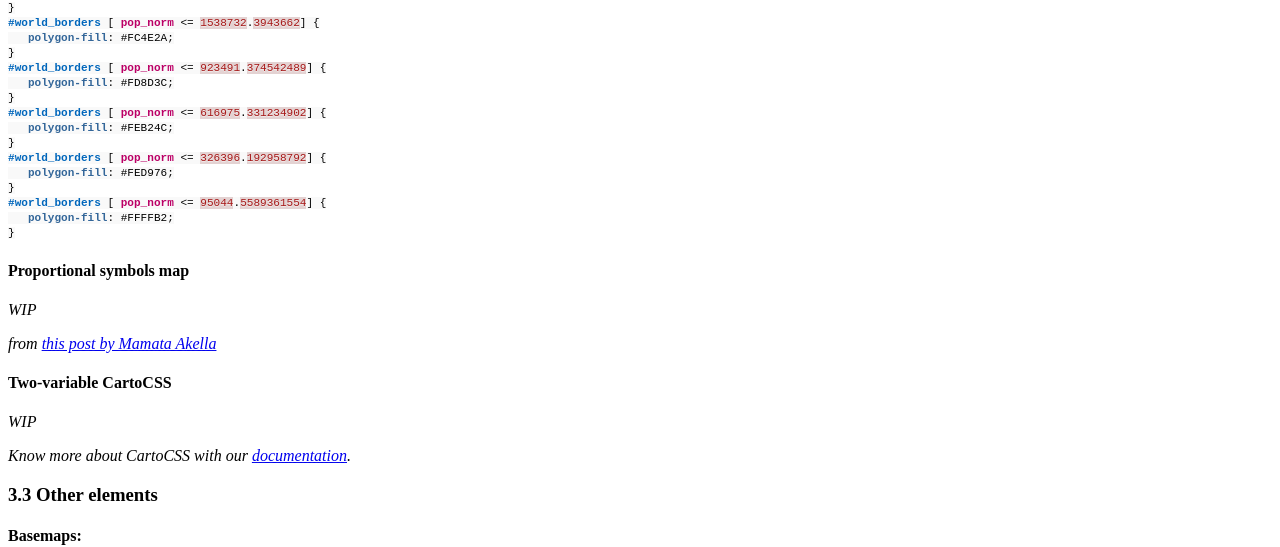
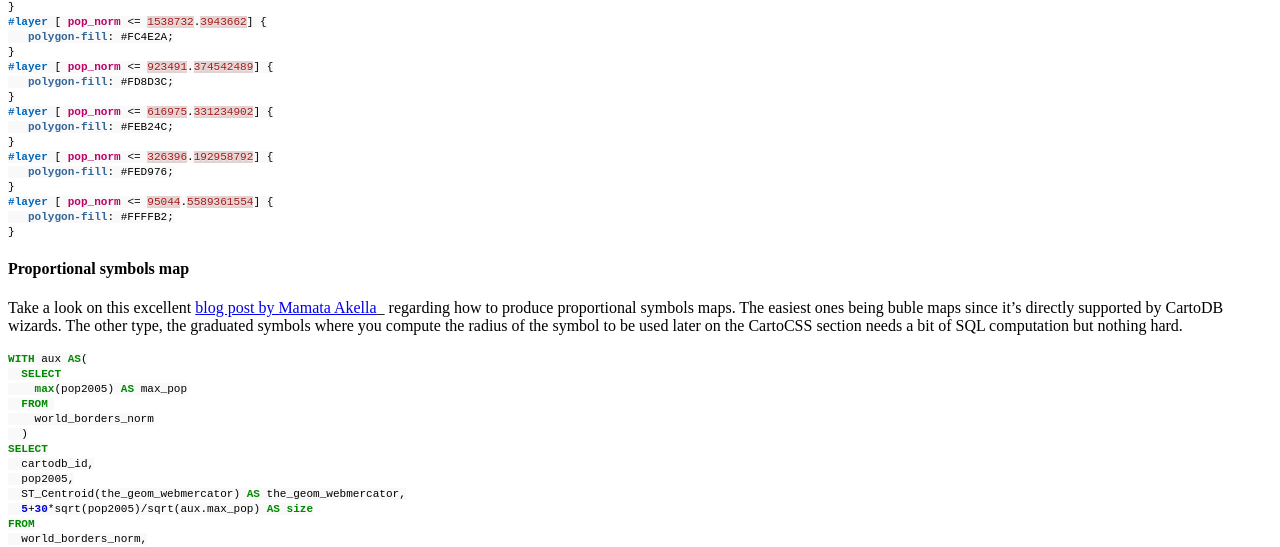
Before and after one commit to CartoDB/training, a Jekyll site: the page built from _posts/2016-05-25-gwf-workshop.md, in a window 1280 px wide and 1400 px high, scrolled down 7359 px. Shown: the top 547 px of the window. Built offline with Jekyll 4.4.1, drawn with Linux system fonts in a browser that asks for light colours; a style sheet for code colours, icons or effects is not loaded; some of the changed text lies outside the part shown; grey boxes are pictures that could not be loaded.

Commit message:
adding content

````diff
--- a/_posts/2016-05-25-gwf-workshop.md
+++ b/_posts/2016-05-25-gwf-workshop.md
@@ -59,13 +59,10 @@ _Importing **different geometry types** in the same layer or in a FeatureCollect
 	* File size limit: 150 Mb (free).
 	* Import row limit: 500,000 rows (free).
 	* *Solution*: split your dataset into smaller ones, import them into CartoDB and merge them.
-<br/>
 * **Malformed CSV**:
 	* *Solution*: check termination lines, header...
-<br/>
 * **Encoding**:
-	* *Solution*: `Save with Encoding` > `UTF-8 with BOM` in [Sublime Text](https://www.sublimetext.com/) or any other text editor.
-<br/>
+	* *Solution*: `Save with Encoding` > `UTF-8 with BOM` in [Sublime Text](https://www.sublimetext.com/), any other decent text editor or [iconv](https://en.wikipedia.org/wiki/Iconv).
 * **Shapefile missing files**:
 	* Missing any of the following files within the compressed file will produce an importing error:
 		* `.shp`: contains the geometry. REQUIRED.
@@ -74,18 +71,13 @@ _Importing **different geometry types** in the same layer or in a FeatureCollect
 		* `.dbf`: contains the attributes. REQUIRED.
 	* Other auxiliary files such as `.sbn`, `.sbx` or `.shp.xml` are not REQUIRED.
 	* *Solution*: make sure to add all required files.
-<br/>
 * **Duplicated id fields**:
 	* *Solution*: check your dataset, remove or rename fields containing the `id` keyword.
-<br/>
 * **Format not supported**:
 	* URLs -that are not points to a file- are not supported by CartoDB.
 	* *Solution*: check for missing url parameters or download the file into your local machine, import it into CartoDB.
-<br/>
-* **MAYUS extensions not supported**:
-	* `example.CSV` is not supported by CartoDB.
-	* *Solution*: rename the file.
-<br/>
+* **Non supported SRID**:
+  * Solution: try to reproject your resources locally to a well known projection like `EPSG:4326`,`EPSG:3857`,`EPSG:25830` and so on.
 
 Other importing errors and their codes can be found [here](http://docs.cartodb.com/cartodb-platform/import-api/import-errors/).
 
@@ -111,6 +103,8 @@ Know more about geocoding in CartoDB:
 * In our [**documentation**](http://docs.cartodb.com/cartodb-platform/dataservices-api/geocoding-functions/).
 
 ### 2.2 Datasets
+
+These are the datasets we are going to use on our workshop. You'll find them all on our [Data Library](https://cartodb.com/data-library) and fit well on a free account.
 
 * **Populated Places** [`ne_10m_populated_places_simple`]: City and town points.
 * **World Borders** [`world_borders`]: World countries borders.
@@ -269,7 +263,8 @@ FROM
 WHERE
   adm0name ilike 'spain'
 ORDER BY
-  pop_max DESC LIMIT 10
+  pop_max DESC
+LIMIT 10
 ```
 
 ----
@@ -289,34 +284,30 @@ ORDER BY
 
 [Analyzing your dataset...](http://docs.cartodb.com/cartodb-editor/datasets/#analyzing-your-dataset) In some cases, when you connect a dataset and click on the MAP VIEW for the first time, the Analyzing dataset dialog appears. This analytical tool analyzes the data in each column, predicts how to visualize this data, and offers you snapshots of the visualized maps. You can select one of the possible map styles, or ignore the analyzing dataset suggestions.
 
-* **Simple Map**.
-* **Cluster Map**.
-* **Category Map**.
-* **Bubble Map**.
-* **Torque Map**.
-* **Heatmap Map**.
-* **Torque Cat Map**.
-* **Intensity Map**.
-* **Density Map**.
-
+* **Simple Map**
+* **Cluster Map**
+* **Category Map**
+* **Bubble Map**
+* **Torque Map**
+* **Heatmap Map**
+* **Torque Cat Map**
+* **Intensity Map**
+* **Density Map**
 * **Choropleth Map**:
 
-Before making a choropleth map, we need to **normalize** our target column. For that, we need an auxiliary table with the area of each country. We will use it afterwards to divide the population.
+Before making a choropleth map, we need to **normalize** our target column. For that, we need to divide the population by the area. More about what that `::geography` means later.
 
 ```sql
-WITH aux AS
-  (
-  SELECT
-    round(st_area(the_geom)::numeric, 6) AS new_area,
-  FROM world_borders
-  )
 SELECT
   wb.*,
-  pop2005/new_area AS pop_norm
+  pop2005/ST_Area(the_geom::geography) AS pop_norm
 FROM
-  world_borders wb,
-  aux
+  world_borders wb
 ```
+
+Click on 'create new dataset from query'.
+
+Rename the new dataset to **`world_borders_norm`**
 
 ![choropleth](../img/160520-zgz/choropleth.png)
 
@@ -324,12 +315,14 @@ Know more about chosing the right map to make [here](http://academy.cartodb.com/
 
 ### 3.2 Styles
 
+The last link in the website referenced above is a great discussion about the different maps CartoDB allows to create.
+
 #### **Simple Map**:
 
 ```css
 /** simple visualization */
 
-#world_borders{
+#layer{
   polygon-fill: #FF6600;
   polygon-opacity: 0.7;
   line-color: #FFF;
@@ -343,13 +336,157 @@ Know more about chosing the right map to make [here](http://academy.cartodb.com/
 ```css
 /** choropleth visualization */
 
-#world_borders{
+#layer{
   polygon-fill: #FFFFB2;
   polygon-opacity: 0.8;
   line-color: #FFF;
   line-width: 0.5;
   line-opacity: 1;
 }
+#layer [ pop_norm <= 247992435.530086] {
+   polygon-fill: #B10026;
+}
+#layer [ pop_norm <= 4086677.23673585] {
+   polygon-fill: #E31A1C;
+}
+#layer [ pop_norm <= 1538732.3943662] {
+   polygon-fill: #FC4E2A;
+}
+#layer [ pop_norm <= 923491.374542489] {
+   polygon-fill: #FD8D3C;
+}
+#layer [ pop_norm <= 616975.331234902] {
+   polygon-fill: #FEB24C;
+}
+#layer [ pop_norm <= 326396.192958792] {
+   polygon-fill: #FED976;
+}
+#layer [ pop_norm <= 95044.5589361554] {
+   polygon-fill: #FFFFB2;
+}
+```
+
+#### Proportional symbols map
+
+Take a look on this excellent [blog post by Mamata Akella](https://blog.cartodb.com/proportional-symbol-maps/)_ regarding how to produce proportional symbols maps. The easiest ones being buble maps since it's directly supported by CartoDB wizards. The other type, the graduated symbols where you compute the radius of the symbol to be used later on the CartoCSS section needs a bit of SQL computation but nothing hard.
+
+```sql
+WITH aux AS(
+  SELECT
+    max(pop2005) AS max_pop
+  FROM
+    world_borders_norm
+  )
+SELECT
+  cartodb_id,
+  pop2005,
+  ST_Centroid(the_geom_webmercator) AS the_geom_webmercator,
+  5+30*sqrt(pop2005)/sqrt(aux.max_pop) AS size
+FROM
+  world_borders_norm,
+  aux
+```
+```css
+#layer{
+  marker-fill-opacity: 0.8;
+  marker-line-color: #FFF;
+  marker-line-width: 1;
+  marker-line-opacity: 1;
+  marker-width: [size];
+  marker-fill: #FF9900;
+  marker-allow-overlap: true;
+}
+```
+
+#### Two-variable CartoCSS
+
+It's common practice to use two visual variables, typically color and size to represent one or two variables. To do this easily using CartoDB wizards you start for example with a coropleth map, copy on a separate text file the CartoCSS section where the field is used to color the geometries, then change the wizard to the bubble map and paste the previous code so instead of one color bubbles you get both variables styled.
+
+```css
+#layer{
+  marker-fill-opacity: 0.8;
+  marker-line-color: #FFF;
+  marker-line-width: 1;
+  marker-line-opacity: 1;
+  marker-width: 10;
+  marker-fill: #FFFFB2;
+  marker-allow-overlap: true;
+}
+#layer [ pop_norm <= 247992435.530086] {
+   polygon-fill: #B10026;
+}
+#layer [ pop_norm <= 4086677.23673585] {
+   polygon-fill: #E31A1C;
+}
+#layer [ pop_norm <= 1538732.3943662] {
+   polygon-fill: #FC4E2A;
+}
+#layer [ pop_norm <= 923491.374542489] {
+   polygon-fill: #FD8D3C;
+}
+#layer [ pop_norm <= 616975.331234902] {
+   polygon-fill: #FEB24C;
+}
+#layer [ pop_norm <= 326396.192958792] {
+   polygon-fill: #FED976;
+}
+#layer [ pop_norm <= 95044.5589361554] {
+   polygon-fill: #FFFFB2;
+}
+
+
+#layer [ pop_norm <= 247992435.530086] {
+   polygon-fill: #B10026;
+}
+#layer [ pop_norm <= 4086677.23673585] {
+   polygon-fill: #E31A1C;
+}
+#layer [ pop_norm <= 1538732.3943662] {
+   polygon-fill: #FC4E2A;
+}
+#layer [ pop_norm <= 923491.374542489] {
+   polygon-fill: #FD8D3C;
+}
+#layer [ pop_norm <= 616975.331234902] {
+   polygon-fill: #FEB24C;
+}
+#layer [ pop_norm <= 326396.192958792] {
+   polygon-fill: #FED976;
+}
+#layer [ pop_norm <= 95044.5589361554] {
+   polygon-fill: #FFFFB2;
+}
+```
+
+#### A combination of the two methods above
+
+```sql
+WITH aux AS(
+  SELECT
+    max(pop2005) AS max_pop
+  FROM
+    world_borders_norm
+  )
+SELECT
+  cartodb_id,
+  pop2005,
+  ST_Centroid(the_geom_webmercator) AS the_geom_webmercator,
+  5+30*sqrt(pop2005)/sqrt(aux.max_pop) AS size
+FROM
+  world_borders_norm,
+  aux
+```
+```css
+#layer{
+  marker-fill-opacity: 0.8;
+  marker-line-color: #FFF;
+  marker-line-width: 1;
+  marker-line-opacity: 1;
+  marker-width: [size];
+  marker-fill: #FF9900;
+  marker-allow-overlap: true;
+}
+
 #world_borders [ pop_norm <= 247992435.530086] {
    polygon-fill: #B10026;
 }
@@ -372,14 +509,6 @@ Know more about chosing the right map to make [here](http://academy.cartodb.com/
    polygon-fill: #FFFFB2;
 }
 ```
-
-#### Proportional symbols map
-_WIP_
-
-_from [this post by Mamata Akella](https://blog.cartodb.com/proportional-symbol-maps/)_
-
-#### Two-variable CartoCSS
-_WIP_
 
 _Know more about CartoCSS with our [documentation](https://docs.cartodb.com/cartodb-platform/cartocss/)._
 
@@ -441,6 +570,20 @@ _Know more about CartoCSS with our [documentation](https://docs.cartodb.com/cart
   text-placement-type: simple;
 }
 ```
+This also shows an important concept for CartoCSS. you can specify more than one rendering pass for your features. This means that using the `#layername::passname` notation you can render more than one symbol on your features. One typical example of this feature is to render lines with more than one symbol.
+
+```css
+#layer::background{
+  line-width: 10;
+  line-color: red;
+}
+#layer::foreground{
+  line-width: 5;
+  line-color: white;
+}
+```
+
+On the above simplified CartoCSS example we use the same layer for a red background, 10 pixels widh, and then on top of it a white 5 pixels symbol.
 
 #### **Infowindows and tooltip**:
 
@@ -452,11 +595,11 @@ _Know more about CartoCSS with our [documentation](https://docs.cartodb.com/cart
   <div class="cartodb-popup-content-wrapper">
     <div class="cartodb-popup-content">
       <h4>country</h4>
-      <p>{{name}}</p>
+      <p>{% raw %}{{name}}{% endraw %}</p>
       <h4>population</h4>
-      <p>{{pop_norm}}</p>
+      <p>{% raw %}{{pop_norm}}{% endraw %}</p>
       <h4>area</h4>
-      <p>{{new_area}}</p>
+      <p>{% raw %}{{new_area}}{% endraw %}</p>
     </div>
   </div>
   <div class="cartodb-popup-tip-container"></div>
@@ -624,18 +767,19 @@ Using `GROUP BY`:
 
 ```sql
 SELECT
-  b.cartodb_id,
-  b.name,
-  b.the_geom_webmercator,
+  e.cartodb_id,
+  e.admin,
+  e.the_geom_webmercator,
   count(*) AS pp_count,
-  sum(a.pop_max) as sum_pop
+  sum(p.pop_max) as sum_pop
 FROM
-  ne_10m_populated_places_simple a,
-  ne_adm0_europe b
-WHERE
-  ST_Intersects(a.the_geom, b.the_geom)
+  ne_adm0_europe e
+JOIN
+  ne_10m_populated_places_simple p
+ON
+  ST_Intersects(p.the_geom, e.the_geom)
 GROUP BY
-  b.cartodb_id
+  e.cartodb_id
 ```
 
 Using `LATERAL`:
@@ -682,6 +826,10 @@ WHERE
   AND a.adm0name = 'Spain'
   AND b.adm0name = 'Spain'
 ```
+
+In this case, we are using `the_geom_webmercator` to avoid casting to `geography` type. Calculations made with `geometry` type takes the CRS units.
+
+Keep in mind that CRS **units in webmercator are not meters**, and they depend directly on the latitude.
 
 ![dwithin](../img/160520-zgz/dwithin.png)
 
@@ -868,7 +1016,7 @@ First, define tooltip variable:
   var tooltip = layer.leafletMap.viz.addOverlay({
             type: 'tooltip',
             layer: layer,
-            template: '<div class="cartodb-tooltip-content-wrapper"><p>{{name}}</p></div>',
+            template: '<div class="cartodb-tooltip-content-wrapper"><p>{% raw %}{{name}}{% endraw %}</p></div>',
             width: 200,
             position: 'bottom|right',
             fields: [{ name: 'name' }]
````
Also changed, not shown: other parts of _posts/2016-05-25-gwf-workshop.md (+1 -1 lines).
